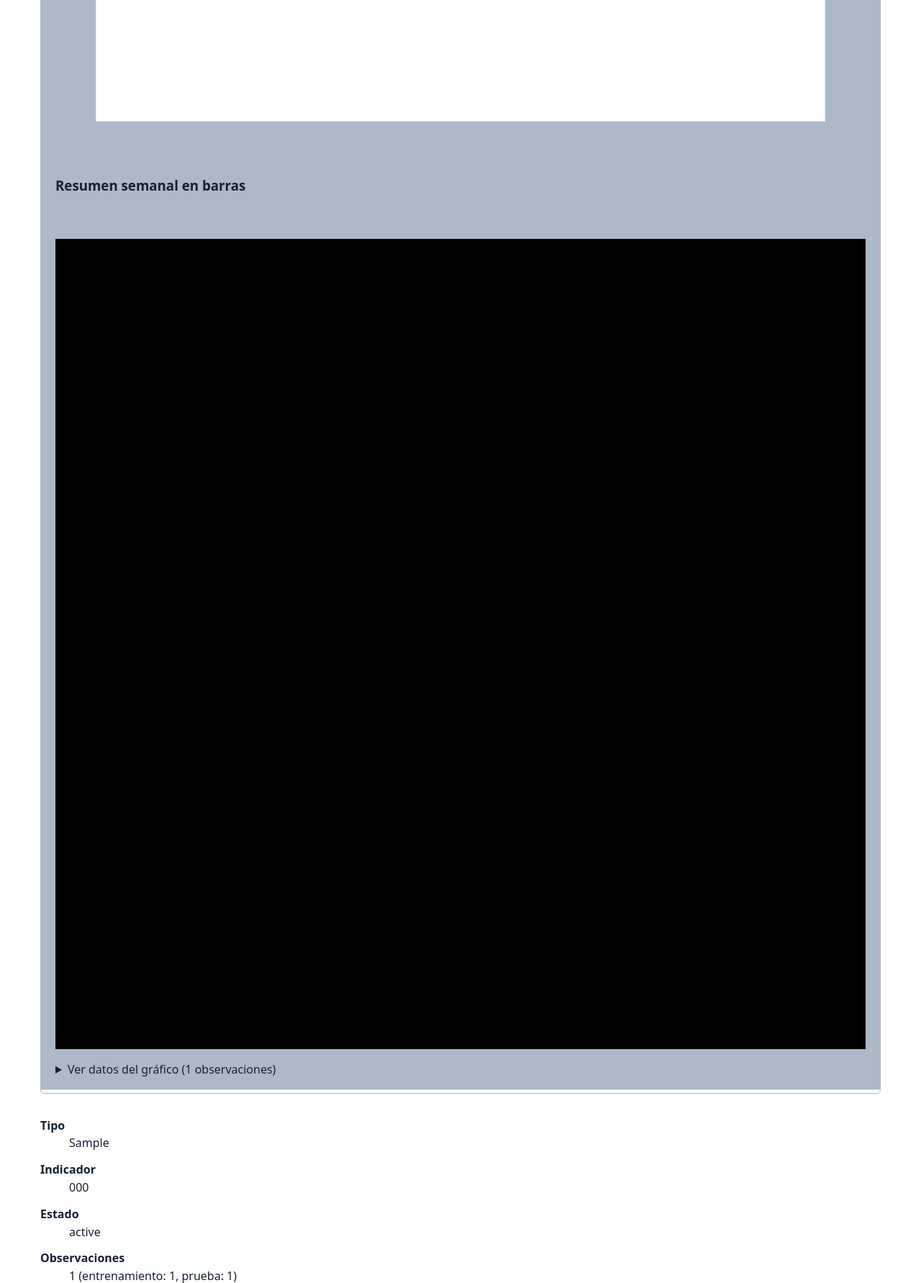
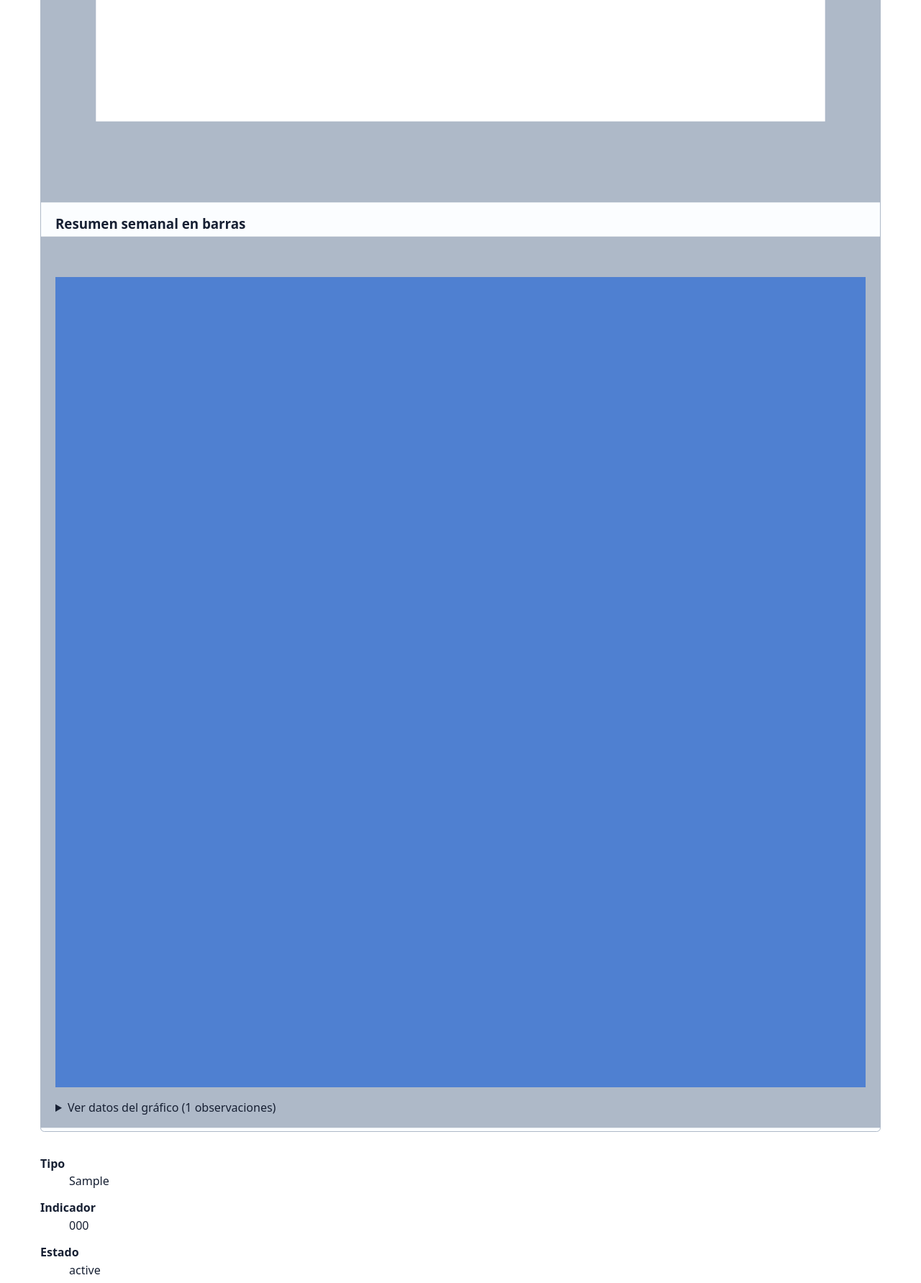
Before and after one commit to G3RARD0-TICONA/trazametrica-salud-peru, a Django app: template src/templates/analytics/run_detail.html in a window 1280 px wide. Shown: the part 1364-3147 px from the top of the page at 72% size. Run offline with Django 5.2, Linux system fonts and the light colour scheme; the template is opened without the code that fills it: most values are stand-ins (such as "Sample title", 1, 10 or a date in 2020).

Commit message:
style: reforzar lectura de gráficos analíticos

```diff
--- a/src/apps/core/static/core/app.css
+++ b/src/apps/core/static/core/app.css
@@ -175,6 +175,11 @@
   stroke-width: 1.5;
 }
 
+.chart-gridline {
+  stroke: #d7e0ec;
+  stroke-width: 1;
+}
+
 .chart-guide--limit {
   stroke: #b42318;
   stroke-dasharray: 7 5;
@@ -201,6 +206,20 @@
   stroke: #7f1d1d;
 }
 
+.analytic-chart__summary {
+  margin-top: 2rem;
+  padding-top: 1.25rem;
+  border-top: 1px solid #aeb9c8;
+}
+
+.chart-bar {
+  fill: #4f80d1;
+}
+
+.chart-bar:hover {
+  fill: #174ea6;
+}
+
 .chart-label,
 .chart-axis-label {
   fill: #172033;
@@ -209,6 +228,11 @@
 
 .chart-axis-label--end {
   text-anchor: end;
+}
+
+.chart-bar-label {
+  text-anchor: middle;
+  font-size: 11px;
 }
 
 @media (max-width: 48rem) {
```
